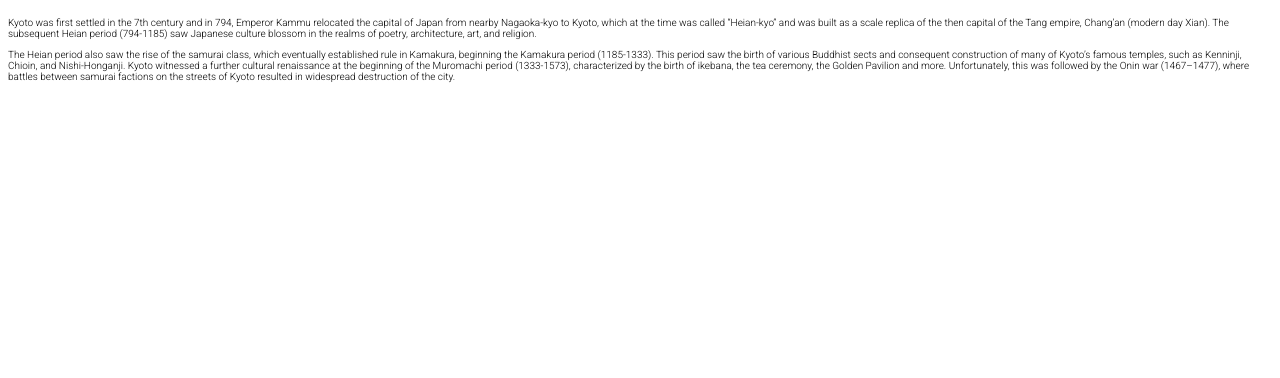
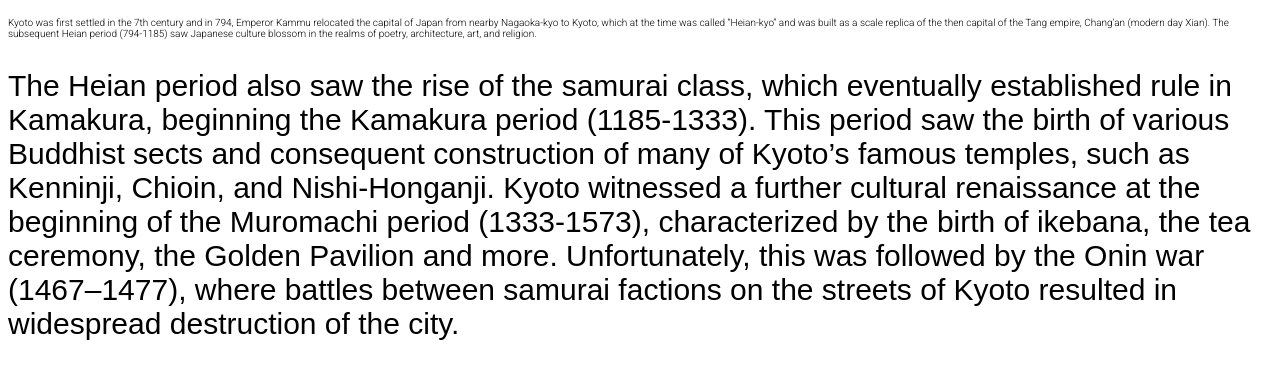
Before and after one commit to Yukio13636/Assignment-4, a plain HTML site: page index.html in a window 1280 px wide. Shown: the part 58-436 px from the top of the page. Drawn offline with Linux system fonts and the light colour scheme.

Commit message:
Update style.css

```diff
--- a/style.css
+++ b/style.css
@@ -18,7 +18,7 @@ font-size:10px;
 font-family:'Roboto', sans-serif;
  }
 
-  h1.p2 {
+ .p2 {
 font-size:30px;
 font-family:'One', sans-serif;
  }
```
